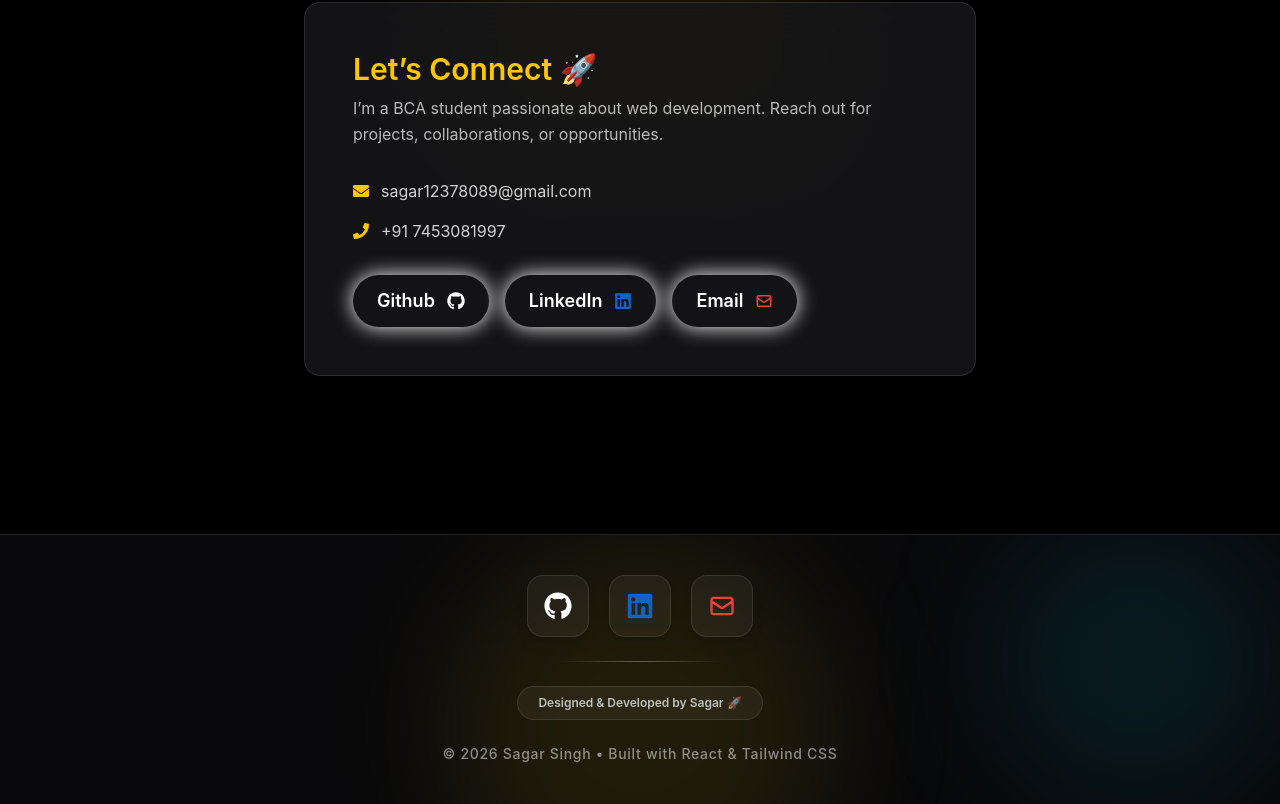
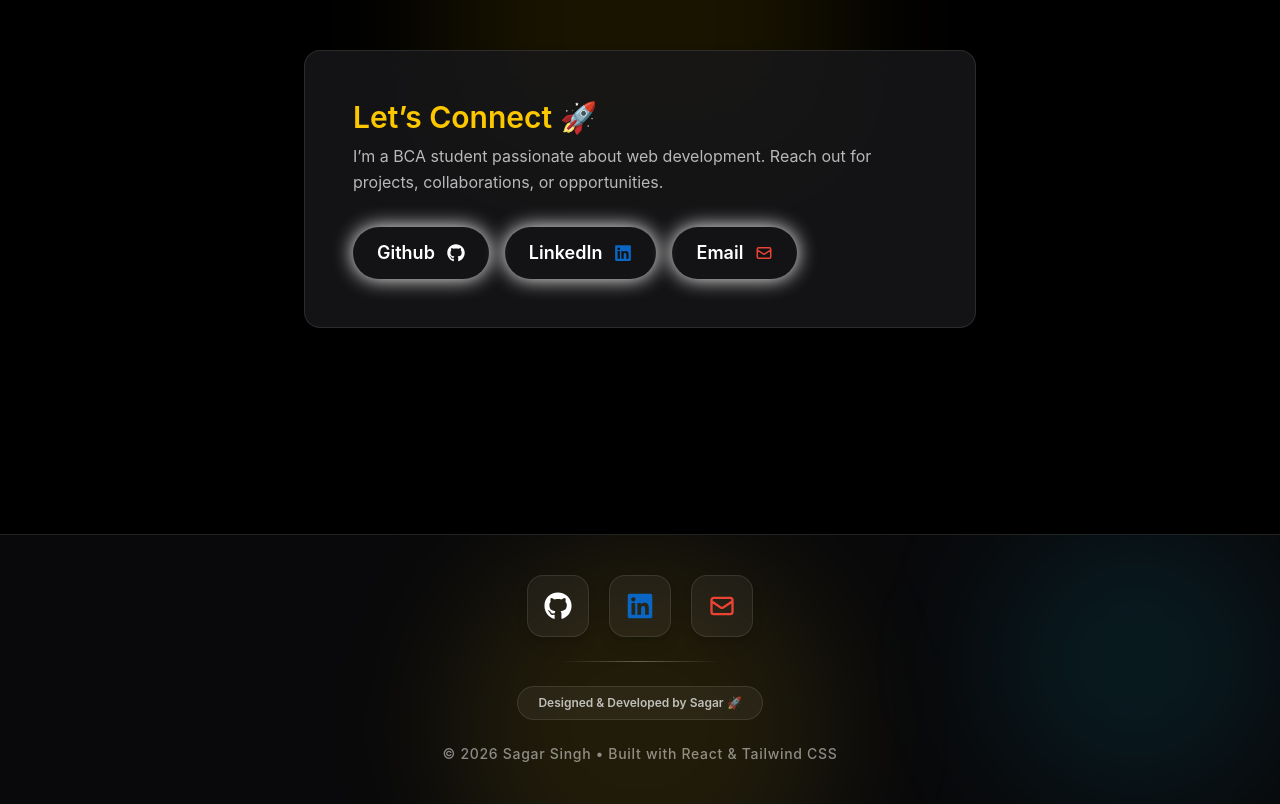
Before and after one commit to SagarSingh01/portfolio, a React (Vite) app: page / in a window 1280 px wide. Shown: the part 3891-4695 px from the top of the page. Built offline with nearby package versions, Linux system fonts and the light colour scheme.

Commit message:
Fix Image Hover

```diff
--- a/src/Components/Contact.tsx
+++ b/src/Components/Contact.tsx
@@ -47,21 +47,6 @@
                     </p>
                 </div>
 
-                {/* Contact Info */}
-                <div className="flex flex-col gap-4 mb-8">
-                    <div className="flex items-center gap-3 text-white/80">
-                        <FaEnvelope className="text-yellow-400" />
-                        <span className="text-sm md:text-base">
-                            sagar12378089@gmail.com
-                        </span>
-                    </div>
-
-                    <div className="flex items-center gap-3 text-white/80">
-                        <FaPhone className="text-yellow-400" />
-                        <span className="text-sm md:text-base">+91 7453081997</span>
-                    </div>
-                </div>
-
                 {/* Social Buttons */}
                 <div className="flex flex-wrap gap-4 justify-center md:justify-start">
                     {
--- a/src/Components/Projects.tsx
+++ b/src/Components/Projects.tsx
@@ -52,7 +52,7 @@
                                 <img
                                     src={project.image}
                                     alt={project.name}
-                                    className="w-full h-48 object-cover transition-transform duration-500 group-hover:scale-105"
+                                    className="w-full h-48 object-cover transition-transform duration-500 group-hover:scale-100"
                                 />
                                 <div className="absolute inset-0 bg-linear-to-t from-black/70 to-transparent opacity-0 group-hover:opacity-100 transition-opacity duration-500 rounded-t-2xl"></div>
                             </div>
```
